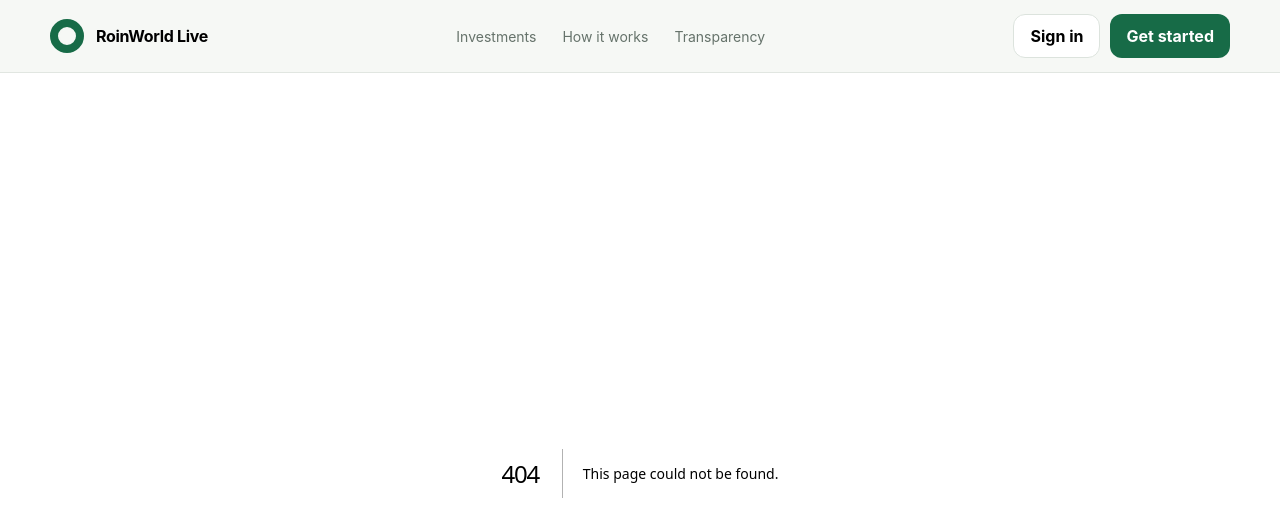
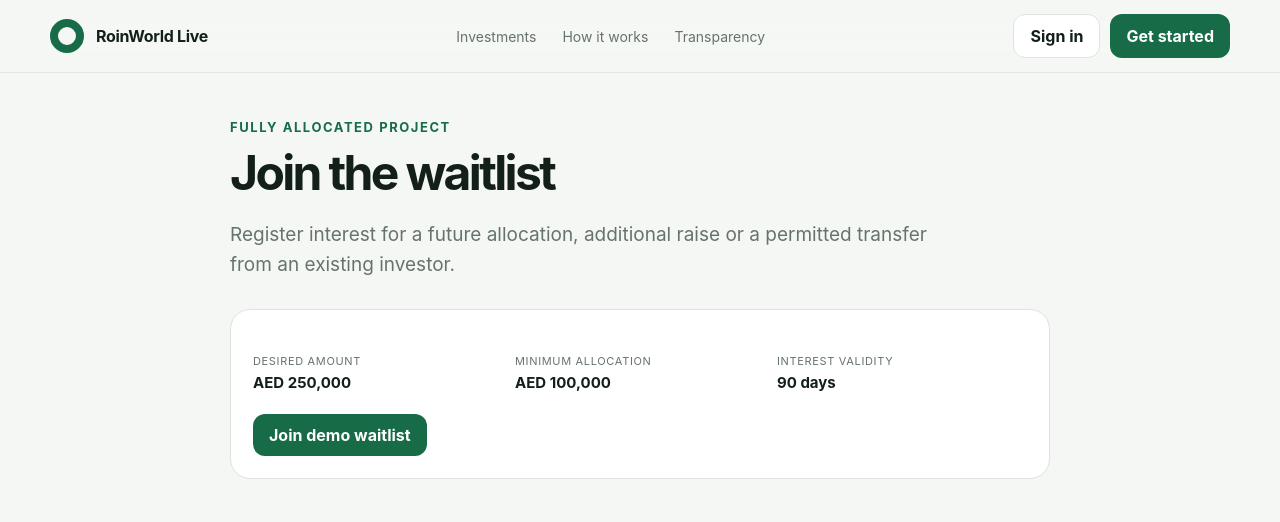
Before and after one commit to nikmad-ops/RoinWorldLive, a Next.js app in the folder prototype/: page /waitlist in a window 1280 px wide. Before the commit this address had no page. Shown: the top 522 px of the page. Built offline with nearby package versions, Linux system fonts and the light colour scheme.

Commit message:
prototype: add prototype/app/waitlist/page.tsx

```diff
--- /dev/null
+++ b/prototype/app/waitlist/page.tsx
@@ -0,0 +1,19 @@
+import Link from "next/link";
+
+export default function WaitlistPage() {
+  return (
+    <main className="section shell" style={{ maxWidth: 820 }}>
+      <div className="eyebrow">Fully allocated project</div>
+      <h1 style={{ fontSize: 48 }}>Join the waitlist</h1>
+      <p className="lead">Register interest for a future allocation, additional raise or a permitted transfer from an existing investor.</p>
+      <div className="card" style={{ marginTop: 28 }}>
+        <div className="metrics">
+          <div className="metric"><span>Desired amount</span><strong>AED 250,000</strong></div>
+          <div className="metric"><span>Minimum allocation</span><strong>AED 100,000</strong></div>
+          <div className="metric"><span>Interest validity</span><strong>90 days</strong></div>
+        </div>
+        <Link href="/marketplace" className="btn btn-primary">Join demo waitlist</Link>
+      </div>
+    </main>
+  );
+}
```
